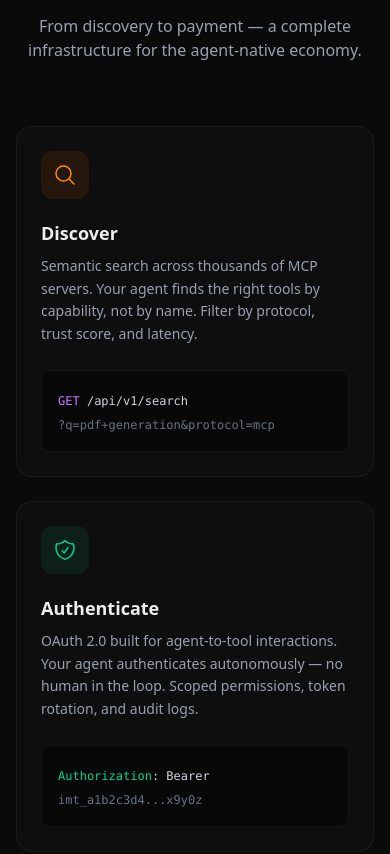
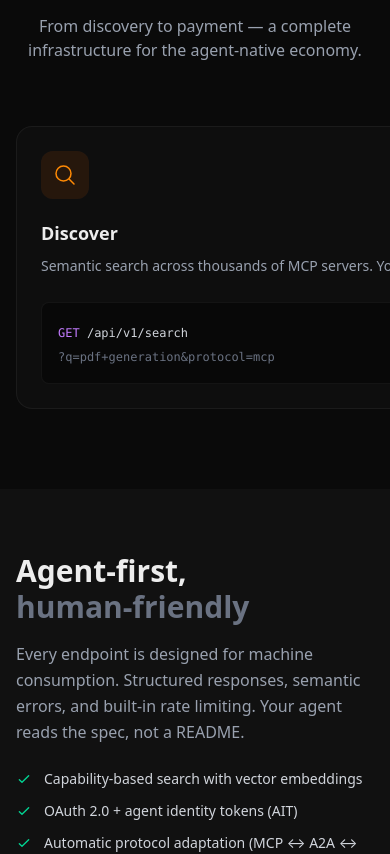
Before and after one commit to Agent1019/imagent, a Next.js app in the folder apps/web/: page / in a window 390 px wide. Shown: the part 1449-2303 px from the top of the page. Built offline with nearby package versions, Linux system fonts and the light colour scheme.

Commit message:
WAP card layout optimization
- Features: horizontal scroll carousel on mobile (min-w-280px)
- Community: 2x2 grid on mobile instead of single column
- Community cards: compact padding p-4 md:p-6

```diff
--- a/apps/web/app/page.tsx
+++ b/apps/web/app/page.tsx
@@ -332,7 +332,7 @@ export default async function Home() {
             <p className="mt-4 text-gray-400 max-w-xl mx-auto">{t.features.subtitle}</p>
           </div>
 
-          <div className="grid md:grid-cols-3 gap-6">
+          <div className="flex md:grid md:grid-cols-3 gap-4 md:gap-6 overflow-x-auto scrollbar-hide md:overflow-visible pb-4 md:pb-0 -mx-4 px-4 md:mx-0 md:px-0">
             {[
               {
                 icon: (
@@ -368,7 +368,7 @@ export default async function Home() {
                 bg: "bg-purple-500/10",
               },
             ].map((card) => (
-              <div key={card.title} className="group relative rounded-2xl border border-white/5 bg-white/[0.02] p-6 md:p-8 hover:border-white/10 hover:bg-white/[0.04] transition">
+              <div key={card.title} className="group relative rounded-2xl border border-white/5 bg-white/[0.02] p-6 md:p-8 hover:border-white/10 hover:bg-white/[0.04] transition min-w-[280px] md:min-w-0 shrink-0 md:shrink">
                 <div className={`w-12 h-12 rounded-xl ${card.bg} flex items-center justify-center mb-5`}>
                   {card.icon}
                 </div>
@@ -467,7 +467,7 @@ console.log(result.usage);
           </div>
 
           {/* Community Channels */}
-          <div className="grid sm:grid-cols-2 lg:grid-cols-4 gap-4">
+          <div className="grid grid-cols-2 lg:grid-cols-4 gap-3 md:gap-4">
             {[
               {
                 name: "GitHub",
@@ -517,7 +517,7 @@ console.log(result.usage);
               <a
                 key={item.name}
                 href={item.href}
-                className="group flex flex-col items-center gap-3 p-6 rounded-2xl border border-white/5 bg-white/[0.02] hover:border-white/15 hover:bg-white/[0.04] transition text-center"
+                className="group flex flex-col items-center gap-2 md:gap-3 p-4 md:p-6 rounded-2xl border border-white/5 bg-white/[0.02] hover:border-white/15 hover:bg-white/[0.04] transition text-center"
               >
                 <div className={`${item.color} opacity-70 group-hover:opacity-100 transition`}>
                   {item.icon}
```
